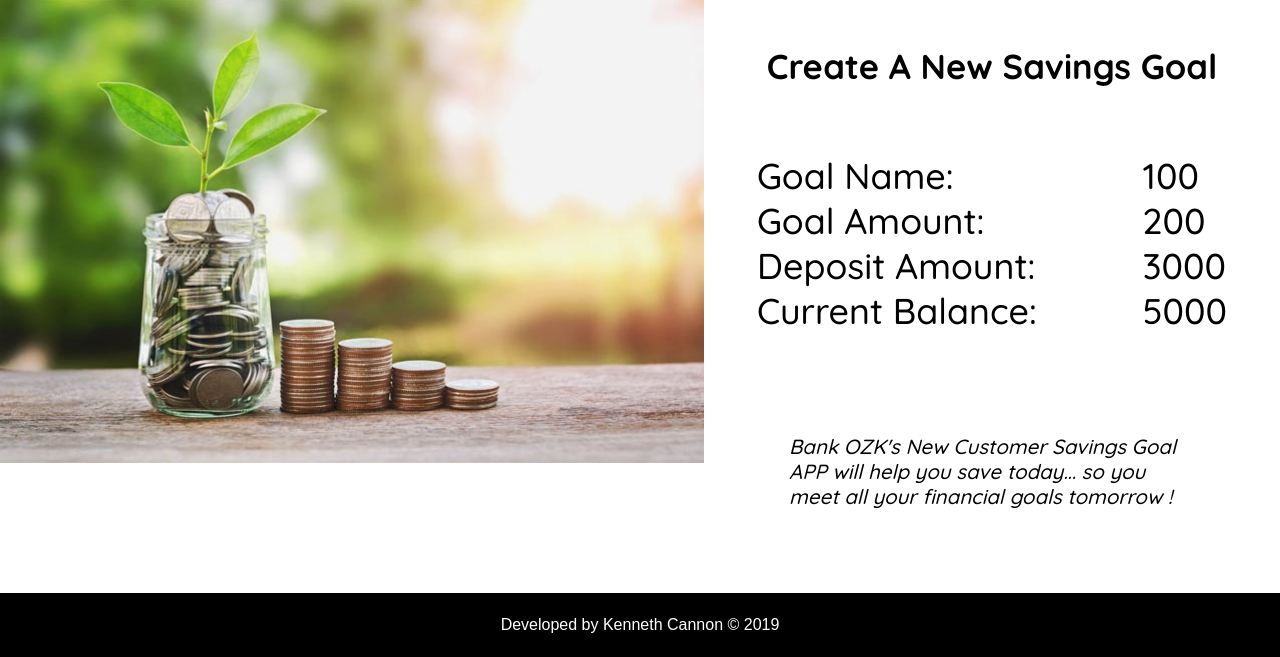
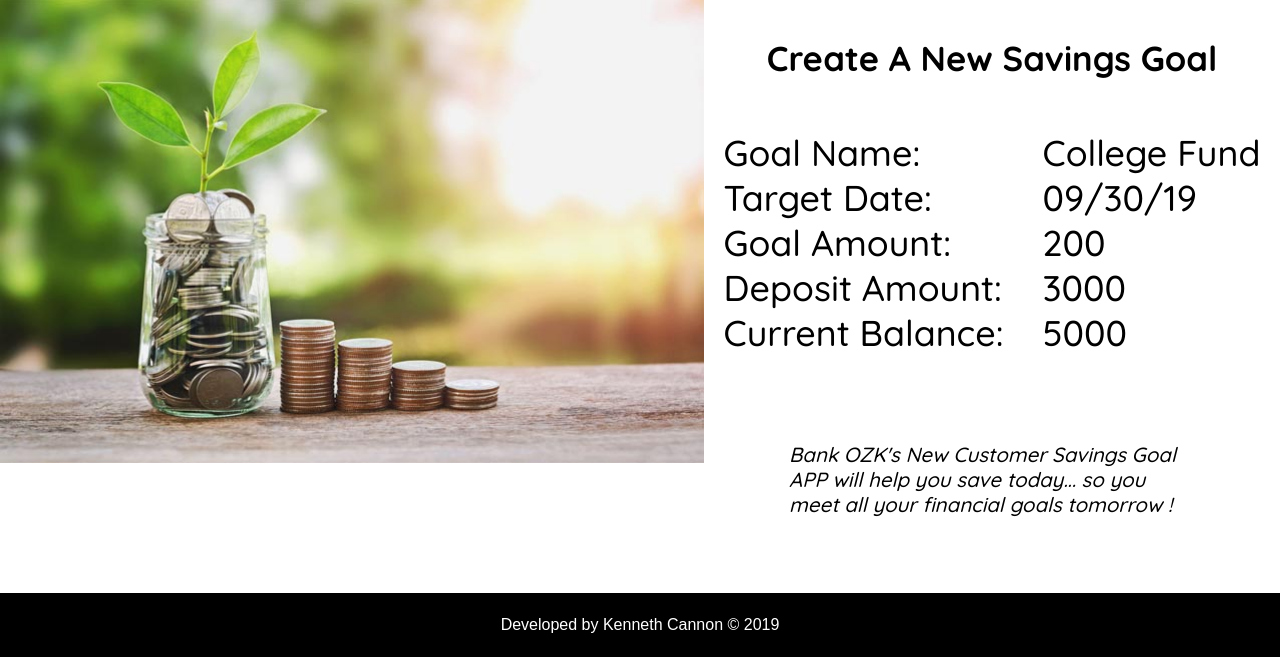
Before and after one commit to geekboyisonnow/flexbox, a website: page public/Add.html in a window 1280 px wide. Shown: the part 143-800 px from the top of the page. Drawn offline with Linux system fonts and the light colour scheme.

Commit message:
Created Add Goal page

```diff
--- a/public/Add.html
+++ b/public/Add.html
@@ -64,6 +64,8 @@
           <div class="left-content">
             <div>Goal Name:</div>
 
+            <div>Target Date:</div>
+
             <div>Goal Amount:</div>
 
             <div>Deposit Amount:</div>
@@ -72,7 +74,10 @@
           </div>
           <div class="right-content">
             <div>
-              100
+              College Fund
+            </div>
+            <div>
+              09/30/19
             </div>
             <div>
               200
--- a/public/screen.css
+++ b/public/screen.css
@@ -156,7 +156,6 @@ li {
     'Arial', sans-serif;
   display: flex;
   flex-direction: column;
-  align-items: left;
 }
 
 .title {
```
